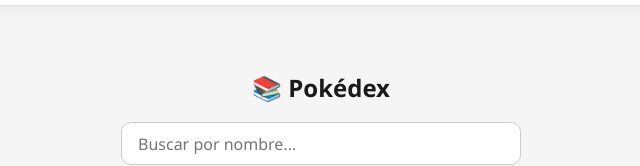
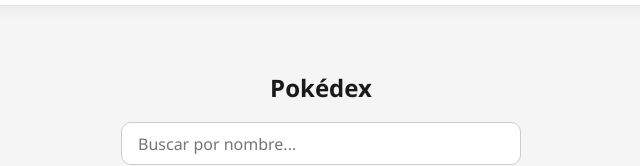
Before and after one commit to Benavides-Renault/PokedexTCG, a React (Vite) app: page /home in a window 1280 px wide. Shown: the part 144-310 px from the top of the page, without its empty margins (319-959 px from the left). Built offline with nearby package versions, Linux system fonts and the light colour scheme; no server answers.

Commit message:
Update Home.jsx

```diff
--- a/src/pages/Home.jsx
+++ b/src/pages/Home.jsx
@@ -48,7 +48,7 @@
 
 	return (
 		<div className="home-page">
-			<h2>📚 Pokédex</h2>
+			<h2> Pokédex</h2>
 
 			<input
 				type="text"
```
